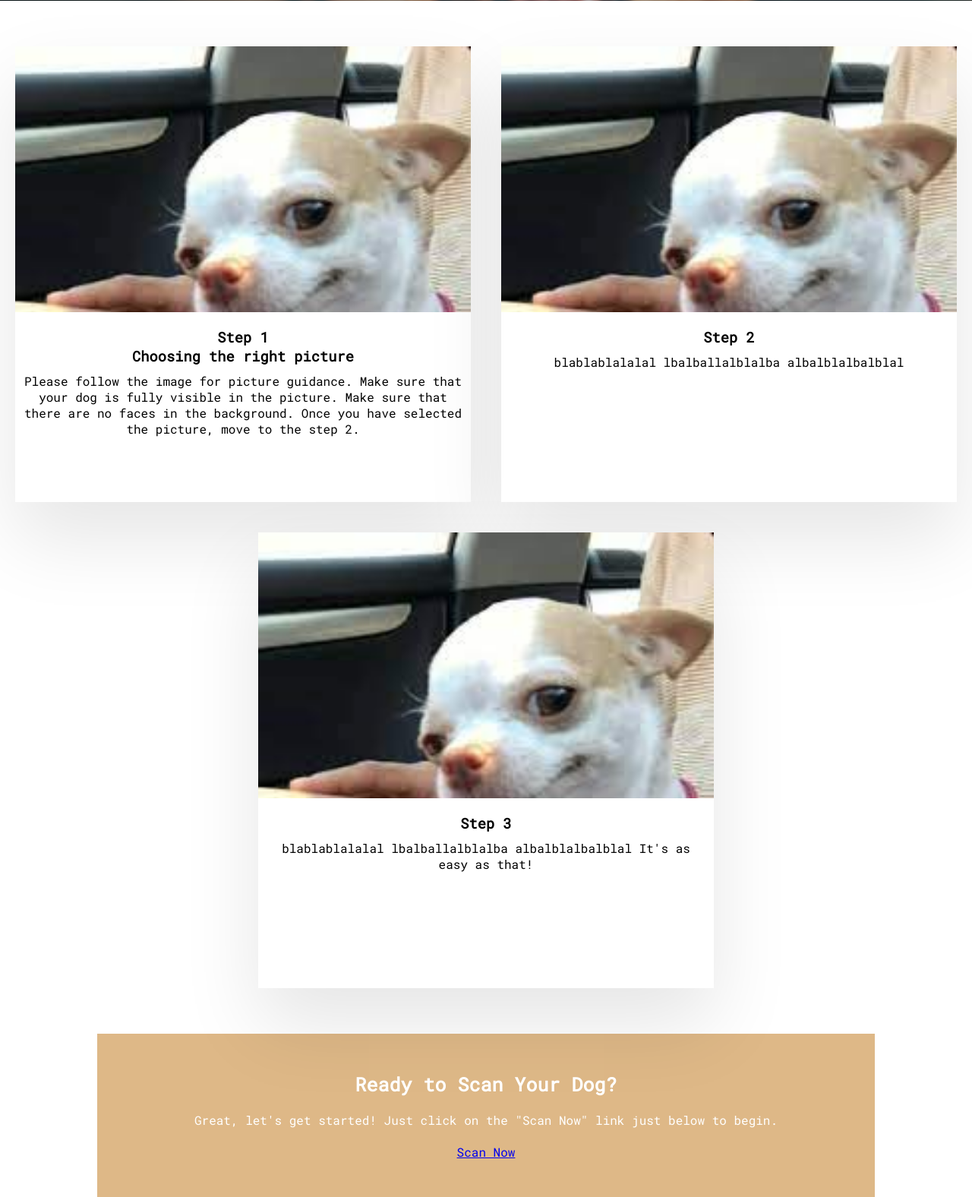
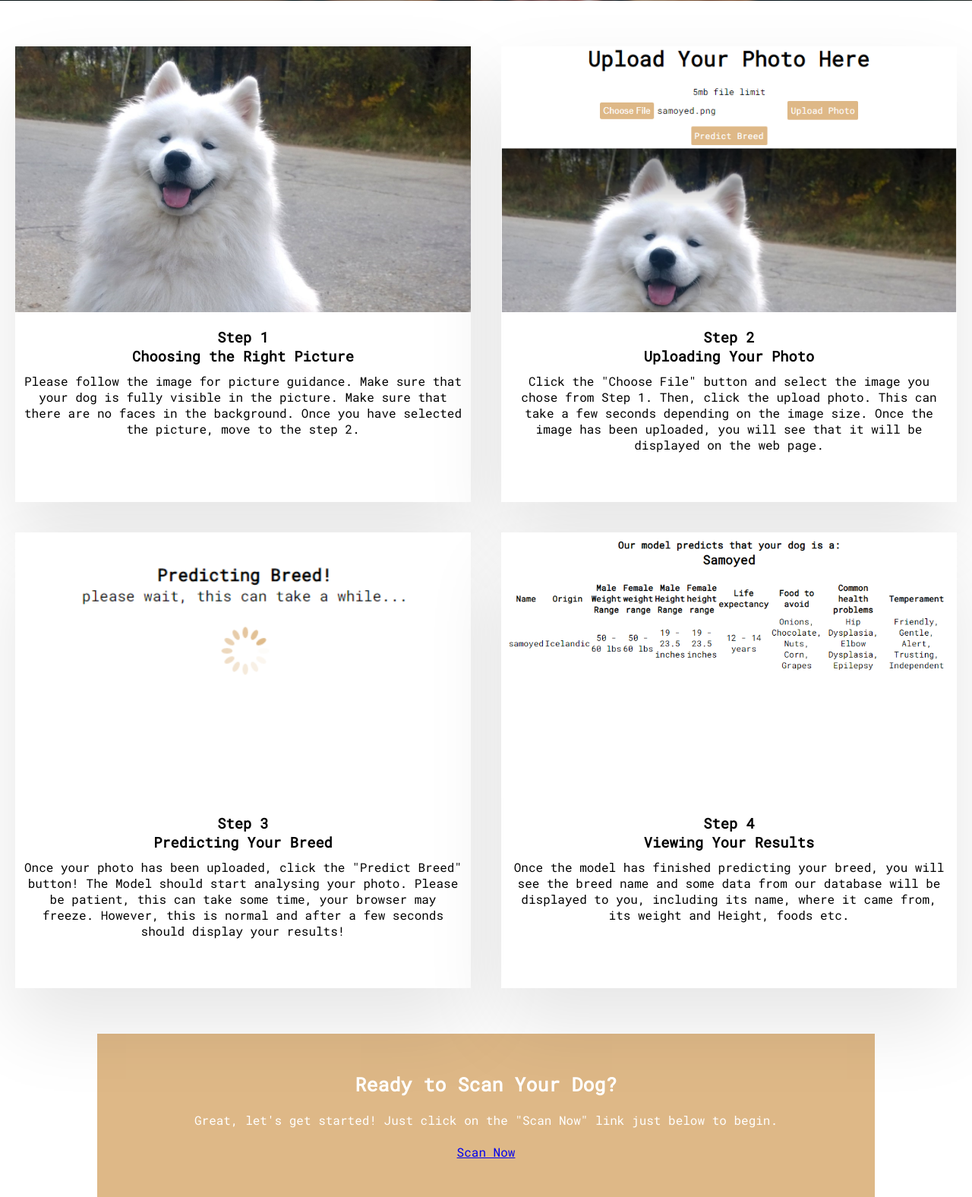
Before and after one commit to Lukarusja/TES, a PHP site: page /tutorial.html in a window 1280 px wide. Shown: the part 399-1975 px from the top of the page at 76% size. Run offline with PHP 8.4, Linux system fonts and the light colour scheme.

Commit message:
updated tutorial page

```diff
--- a/assets/css/style.css
+++ b/assets/css/style.css
@@ -50,6 +50,7 @@
 .main-button{
   border:3px solid #DEB887;
   border-radius: 1rem;
+  margin-top: 10px;
   padding: 10px 20px;
   width: 170px;
   font-size: 20px;
@@ -472,7 +473,7 @@ nav{
   box-shadow: 0 3rem 6rem rgba(0, 0, 0, 0.1);
 }
 .step-image{
-  background-color: aqua;
+  background-color: white;
   height: 350px;
   margin-bottom: 15px;
   background-size: cover;
@@ -485,9 +486,28 @@ nav{
   text-align: center;
   padding: 10px;
 }
+.image-1{
+  background-image: url('../images/step-1.png');
+  background-size: cover;
+}
+
 .image-2{
-  background-image: url('../images/smile.jpg');
+  background-image: url('../images/step-2.png');
+  background-size: cover;
 }
+
+.image-3{
+  background-image: url('../images/step-3.png');
+  background-size: contain;
+  background-repeat: no-repeat;
+}
+
+.image-4{
+  background-image: url('../images/step-4.png');
+  background-size: contain;
+  background-repeat: no-repeat;
+}
+
 .step:hover{
   background-color: rgb(255, 255, 255);
   transition: 0.3s;
--- a/tutorial.html
+++ b/tutorial.html
@@ -33,8 +33,8 @@
     </section>
     <section class="tutorial-section">
         <div class="step">
-            <div class="step-image image-2">
-                <h3>Step 1 <br> Choosing the right picture</h3>
+            <div class="step-image image-1">
+                <h3>Step 1 <br>Choosing the Right Picture</h3>
                 <p>Please follow the image for picture guidance.
                     Make sure that your dog is fully visible in the picture.
                     Make sure that there are no faces in the background.
@@ -44,20 +44,27 @@
         </div>
         <div class="step">
             <div class="step-image image-2">
-                <h3>Step 2</h3>
-                <p>blablablalalal
-                    lbalballalblalba
-                    albalblalbalblal
+                <h3>Step 2 <br>Uploading Your Photo</h3>
+                <p>Click the "Choose File" button and select the image you chose from Step 1.
+                    Then, click the upload photo. This can take a few seconds depending on the image size.
+                    Once the image has been uploaded, you will see that it will be displayed on the web page.
                 </p>
             </div>
         </div>
         <div class="step">
-            <div class="step-image image-2">
-                <h3>Step 3</h3>
-                <p>blablablalalal
-                    lbalballalblalba
-                    albalblalbalblal
-                    It's as easy as that!
+            <div class="step-image image-3">
+                <h3>Step 3 <br>Predicting Your Breed</h3>
+                <p>Once your photo has been uploaded, click the "Predict Breed" button!
+                    The Model should start analysing your photo.
+                    Please be patient, this can take some time, your browser may freeze.
+                    However, this is normal and after a few seconds should display your results!
+                </p>
+            </div>
+        </div>
+        <div class="step">
+            <div class="step-image image-4">
+                <h3>Step 4 <br>Viewing Your Results</h3>
+                <p>Once the model has finished predicting your breed, you will see the breed name and some data from our database will be displayed to you, including its name, where it came from, its weight and Height, foods etc.
                 </p>
             </div>
         </div>
```
Also changed, not shown: assets/images/demo-photo.jpg (added), assets/images/smile.jpg (deleted), assets/images/step-1.png (added), assets/images/step-2.png (added), assets/images/step-3.png (added), assets/images/step-4.png (added), assets/images/step1.png (deleted).
